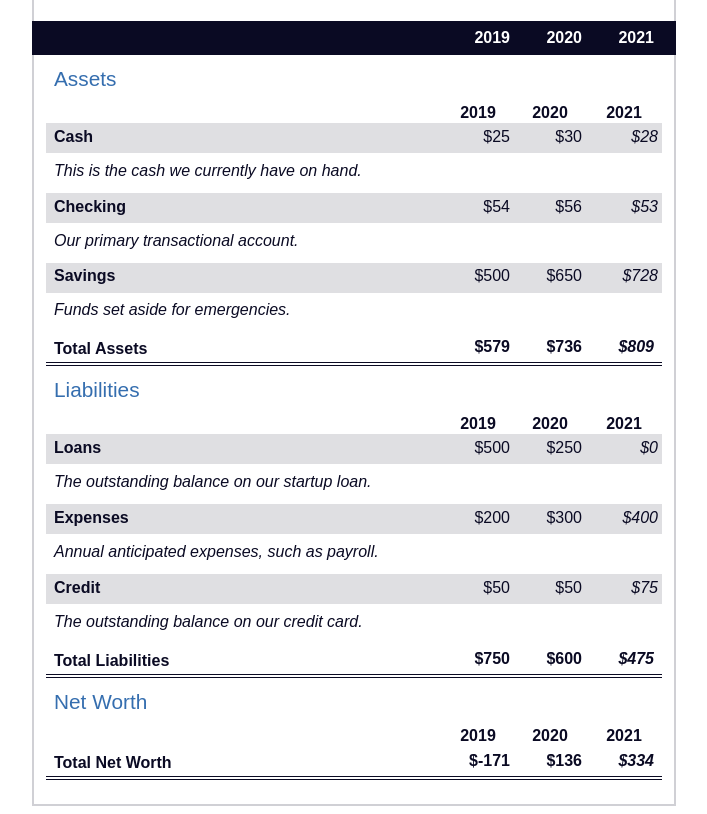
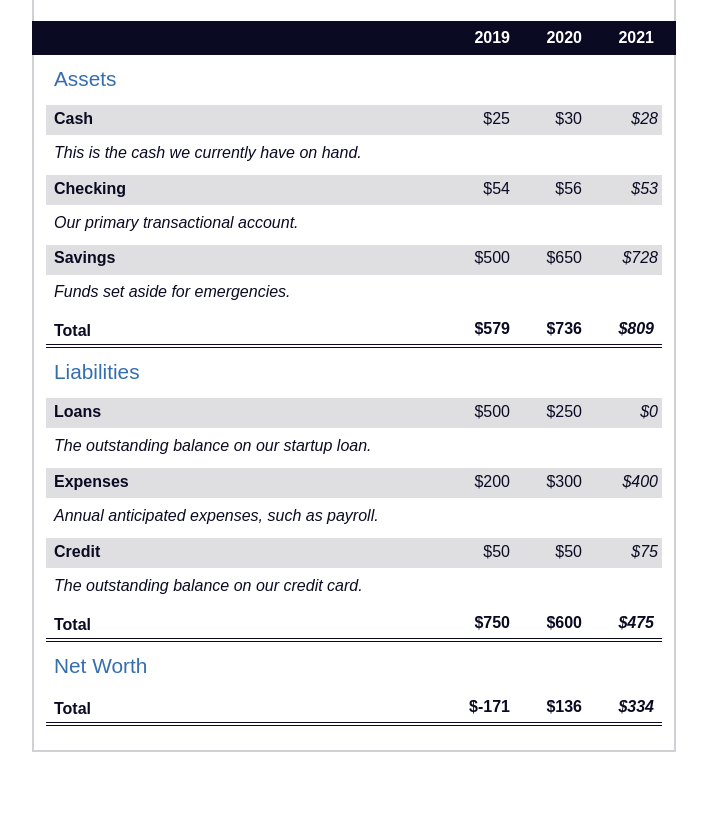
Before and after one commit to satyasaadhika/Balance-sheet, a plain HTML site: page index.html in a window 1280 px wide. Shown: the part 106-920 px from the top of the page, without its empty margins (286-993 px from the left). After the commit the page ends 866 px from the top, so only its background shows below. Drawn offline with Linux system fonts and the light colour scheme.

Commit message:
added style to span tag

```diff
--- a/style.css
+++ b/style.css
@@ -1,3 +1,15 @@
+span[class~="sr-only"] {
+    border: 0 !important;
+    clip: rect(1px, 1px, 1px, 1px) !important;
+    clip-path: inset(50%) !important;
+    height: 1px !important;
+    width: 1px !important;
+    position: absolute !important;
+    overflow: hidden !important;
+    white-space: nowrap !important;
+    padding: 0 !important;
+    margin: -1px !important;
+  }
 
   html {
     box-sizing: border-box;
```
